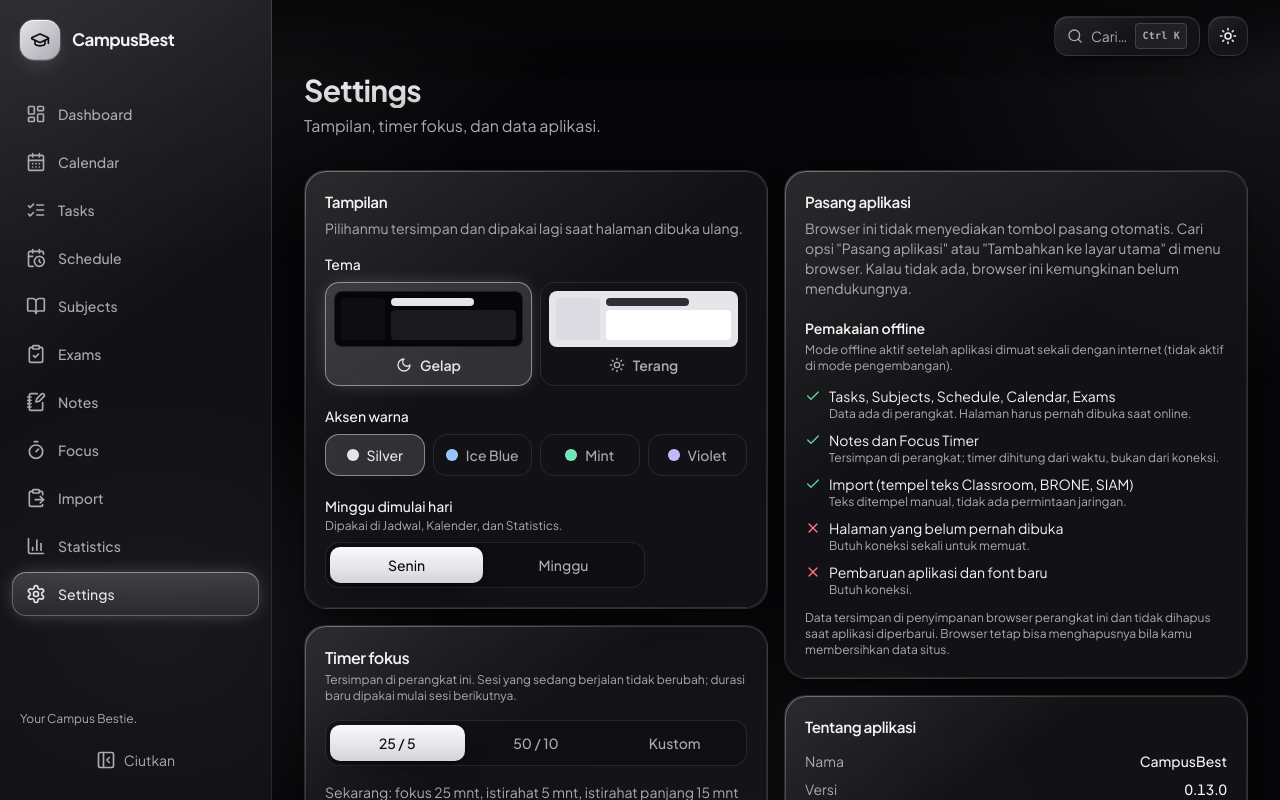
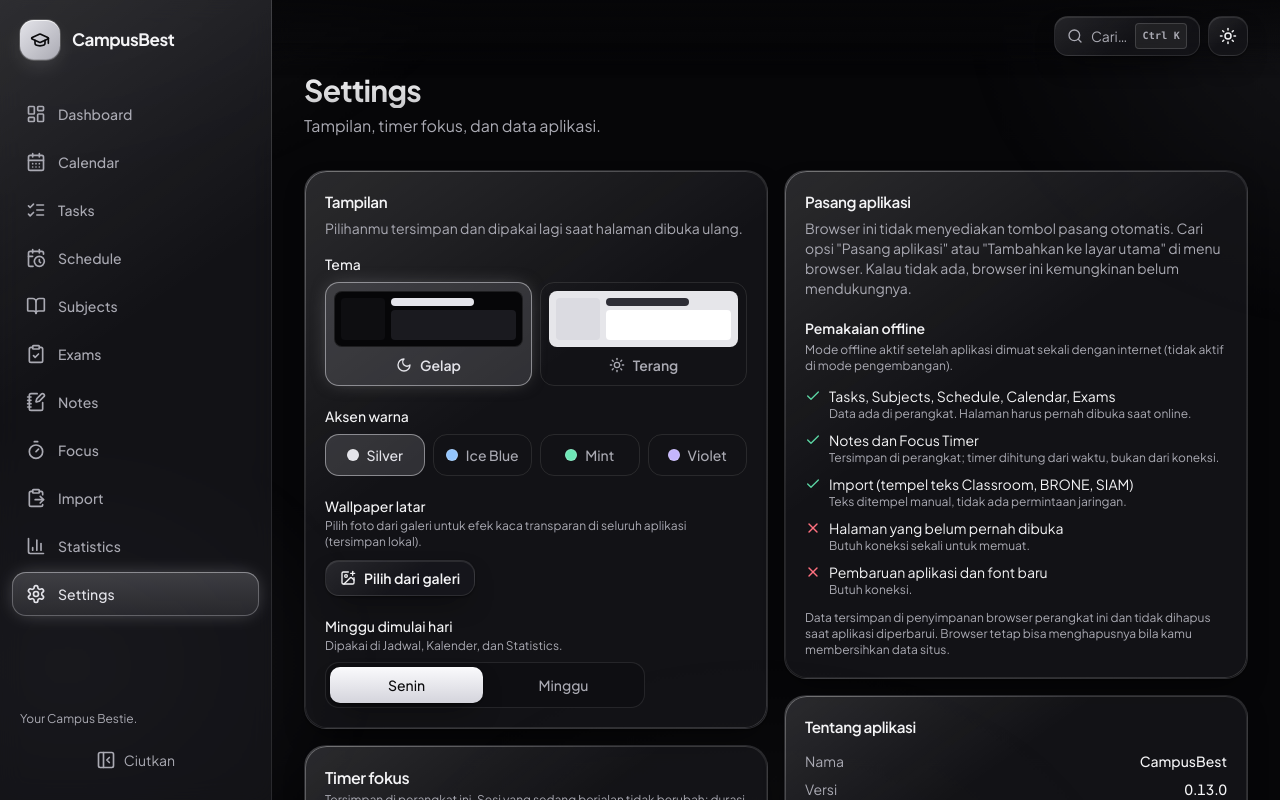
Before and after one commit to agawstr/CampusBest, a Next.js app: page /settings in a window 1280 px wide. Shown: the top 800 px of the page. Built offline with nearby package versions, Linux system fonts and the light colour scheme.

Commit message:
feat: add custom gallery wallpaper, breathing accent glow, and micro-animations

```diff
--- a/src/app/globals.css
+++ b/src/app/globals.css
@@ -115,31 +115,40 @@
   --accent: 147 197 253;
   --metal-top: 191 219 254;
   --metal-bottom: 125 180 248;
+  --bg-glow-a: rgb(147 197 253 / 0.11);
+  --bg-glow-b: rgb(96 165 250 / 0.08);
 }
 [data-theme="light"][data-accent="ice"] {
   --accent: 37 99 235;
   --metal-top: 59 130 246;
   --metal-bottom: 29 78 216;
+  --bg-glow-b: rgb(59 130 246 / 0.14);
 }
 [data-theme="dark"][data-accent="mint"] {
   --accent: 110 231 183;
   --metal-top: 167 243 208;
   --metal-bottom: 74 214 158;
+  --bg-glow-a: rgb(110 231 183 / 0.1);
+  --bg-glow-b: rgb(52 211 153 / 0.075);
 }
 [data-theme="light"][data-accent="mint"] {
   --accent: 5 150 105;
   --metal-top: 16 185 129;
   --metal-bottom: 4 120 87;
+  --bg-glow-b: rgb(16 185 129 / 0.14);
 }
 [data-theme="dark"][data-accent="violet"] {
   --accent: 196 181 253;
   --metal-top: 221 214 254;
   --metal-bottom: 167 139 250;
+  --bg-glow-a: rgb(196 181 253 / 0.11);
+  --bg-glow-b: rgb(139 92 246 / 0.09);
 }
 [data-theme="light"][data-accent="violet"] {
   --accent: 109 40 217;
   --metal-top: 139 92 246;
   --metal-bottom: 91 33 182;
+  --bg-glow-b: rgb(139 92 246 / 0.14);
 }
 
 @layer base {
@@ -305,6 +314,35 @@
     -webkit-text-fill-color: transparent;
     color: transparent;
   }
+
+  /* Pure GPU-composited micro-animations (transform + opacity only). */
+  .ambient-breathe {
+    animation: ambient-drift 22s ease-in-out infinite alternate;
+    will-change: transform;
+  }
+  .animate-check-pop {
+    animation: check-pop 280ms cubic-bezier(0.22, 1, 0.36, 1);
+  }
+  .animate-bar-grow {
+    transform-origin: bottom;
+    animation: bar-grow 420ms cubic-bezier(0.22, 1, 0.36, 1) both;
+  }
+}
+
+@keyframes ambient-drift {
+  0% { transform: translate3d(0, 0, 0) scale(1); }
+  100% { transform: translate3d(-2%, 2.5%, 0) scale(1.06); }
+}
+
+@keyframes check-pop {
+  0% { transform: scale(0.82); }
+  55% { transform: scale(1.14); }
+  100% { transform: scale(1); }
+}
+
+@keyframes bar-grow {
+  from { transform: scaleY(0); opacity: 0.4; }
+  to { transform: scaleY(1); opacity: 1; }
 }
 
 /* No backdrop-filter, or the user asked for less transparency: fall back to near-solid panels. */
--- /dev/null
+++ b/src/components/layout/app-backdrop.tsx
@@ -0,0 +1,34 @@
+"use client";
+
+import { useStorage } from "@/hooks/use-storage";
+
+/**
+ * Renders either the breathing Liquid Glass ambient glow (default) or the user's
+ * custom gallery wallpaper with an adjustable readability dim scrim.
+ */
+export function AppBackdrop() {
+  const { data: settings } = useStorage("settings");
+  const wallpaper = settings.wallpaper;
+  const dim = settings.wallpaperDim ?? 0.52;
+
+  if (wallpaper) {
+    return (
+      <div className="pointer-events-none fixed inset-0 -z-10 overflow-hidden" aria-hidden>
+        <div
+          className="absolute inset-0 bg-cover bg-center transition-opacity duration-slow ease-smooth"
+          style={{ backgroundImage: `url(${wallpaper})` }}
+        />
+        <div
+          className="absolute inset-0 bg-bg transition-opacity duration-base"
+          style={{ opacity: Math.min(0.85, Math.max(0.2, dim)) }}
+        />
+      </div>
+    );
+  }
+
+  return (
+    <div className="pointer-events-none fixed inset-0 -z-10 overflow-hidden" aria-hidden>
+      <div className="app-backdrop ambient-breathe absolute -inset-[8%]" />
+    </div>
+  );
+}
--- a/src/components/layout/app-shell.tsx
+++ b/src/components/layout/app-shell.tsx
@@ -1,4 +1,5 @@
 import type { ReactNode } from "react";
+import { AppBackdrop } from "./app-backdrop";
 import { Header } from "./header";
 import { MobileBottomNavigation } from "./mobile-bottom-navigation";
 import { Sidebar } from "./sidebar";
@@ -6,7 +7,7 @@ import { Sidebar } from "./sidebar";
 export function AppShell({ children }: { children: ReactNode }) {
   return (
     <div className="relative flex min-h-dvh overflow-x-clip">
-      <div className="app-backdrop pointer-events-none fixed inset-0 -z-10" aria-hidden />
+      <AppBackdrop />
       <Sidebar />
       <div className="flex min-w-0 flex-1 flex-col">
         <Header />
--- a/src/components/settings/appearance-card.tsx
+++ b/src/components/settings/appearance-card.tsx
@@ -1,11 +1,14 @@
 "use client";
 
-import { Moon, Sun } from "lucide-react";
+import { useRef, useState, type ChangeEvent } from "react";
+import { ImagePlus, Moon, Sun, Trash2 } from "lucide-react";
+import { Button } from "@/components/ui/button";
 import { Card } from "@/components/ui/card";
 import { SegmentedControl } from "@/components/ui/field";
 import { useStorage } from "@/hooks/use-storage";
 import { colors } from "@/lib/tokens";
 import { saveWeekStartsOn, weekStartFromValue, weekStartToValue, WEEK_START_OPTIONS } from "@/lib/settings";
+import { compressWallpaperFile } from "@/lib/wallpaper";
 import { cn } from "@/lib/utils";
 import { useTheme } from "@/providers/theme-provider";
 import { useToast } from "@/providers/toast-provider";
@@ -27,6 +30,40 @@ export function AppearanceCard() {
   const { theme, setTheme, accent, setAccent } = useTheme();
   const { toast } = useToast();
   const settings = useStorage("settings");
+  const fileRef = useRef<HTMLInputElement>(null);
+  const [uploading, setUploading] = useState(false);
+
+  const wallpaper = settings.data.wallpaper;
+  const wallpaperDim = settings.data.wallpaperDim ?? 0.52;
+
+  async function handlePickWallpaper(e: ChangeEvent<HTMLInputElement>) {
+    const file = e.target.files?.[0];
+    e.target.value = "";
+    if (!file) return;
+    setUploading(true);
+    try {
+      const dataUrl = await compressWallpaperFile(file);
+      await settings.update((s) => ({ ...s, wallpaper: dataUrl }));
+      toast({ title: "Wallpaper dipasang", variant: "success" });
+    } catch {
+      toast({ title: "Gagal memasang wallpaper", description: "Pastikan file berupa gambar dan penyimpanan browser cukup.", variant: "error" });
+    } finally {
+      setUploading(false);
+    }
+  }
+
+  async function handleRemoveWallpaper() {
+    try {
+      await settings.update((s) => {
+        const { wallpaper: _drop, ...rest } = s;
+        void _drop;
+        return rest;
+      });
+      toast({ title: "Wallpaper dihapus" });
+    } catch {
+      toast({ title: "Gagal menghapus wallpaper", variant: "error" });
+    }
+  }
 
   return (
     <Card>
@@ -87,6 +124,54 @@ export function AppearanceCard() {
         })}
       </div>
 
+      <h3 className="mt-5 text-sm font-medium">Wallpaper latar</h3>
+      <p className="mt-0.5 text-xs text-muted">Pilih foto dari galeri untuk efek kaca transparan di seluruh aplikasi (tersimpan lokal).</p>
+      <input
+        ref={fileRef}
+        type="file"
+        accept="image/*"
+        className="hidden"
+        onChange={(e) => void handlePickWallpaper(e)}
+      />
+      <div className="mt-2.5 flex flex-wrap items-center gap-2.5">
+        <Button variant="secondary" size="sm" disabled={uploading} onClick={() => fileRef.current?.click()}>
+          <ImagePlus className="h-4 w-4" aria-hidden />
+          {uploading ? "Memproses…" : wallpaper ? "Ganti wallpaper" : "Pilih dari galeri"}
+        </Button>
+        {wallpaper && (
+          <Button variant="ghost" size="sm" className="hover:text-danger" onClick={() => void handleRemoveWallpaper()}>
+            <Trash2 className="h-4 w-4" aria-hidden />
+            Hapus
+          </Button>
+        )}
+      </div>
+      {wallpaper && (
+        <div className="mt-3 space-y-2.5">
+          <div className="relative h-24 w-full max-w-xs overflow-hidden rounded-control border border-fg/15">
+            <div className="absolute inset-0 bg-cover bg-center" style={{ backgroundImage: `url(${wallpaper})` }} />
+            <div className="absolute inset-0 bg-bg" style={{ opacity: wallpaperDim }} />
+            <div className="relative flex h-full items-end p-2.5">
+              <span className="glass rounded-lg px-2.5 py-1 text-xs font-medium">Pratinjau kaca</span>
+            </div>
+          </div>
+          <label className="block max-w-xs">
+            <span className="flex justify-between text-xs text-muted">
+              <span>Kegelapan lapisan latar</span>
+              <span className="tabular-nums">{Math.round(wallpaperDim * 100)}%</span>
+            </span>
+            <input
+              type="range"
+              min={25}
+              max={85}
+              step={5}
+              value={Math.round(wallpaperDim * 100)}
+              onChange={(e) => void settings.update((s) => ({ ...s, wallpaperDim: Number(e.target.value) / 100 }))}
+              className="mt-1 w-full accent-[rgb(var(--accent))]"
+            />
+          </label>
+        </div>
+      )}
+
       <h3 className="mt-5 text-sm font-medium">Minggu dimulai hari</h3>
       <p className="mt-0.5 text-xs text-muted">Dipakai di Jadwal, Kalender, dan Statistics.</p>
       <div className="mt-2 max-w-xs">
--- a/src/components/statistics/statistics-view.tsx
+++ b/src/components/statistics/statistics-view.tsx
@@ -77,7 +77,7 @@ function FocusChart({ focus }: { focus: FocusStats }) {
             {focus.series.map((b, i) => (
               <li key={b.key} className="flex h-full min-w-0 flex-1 flex-col items-center justify-end gap-1" title={`${b.label}: ${formatMinutes(b.minutes)}, ${b.sessions} sesi`}>
                 <div
-                  className={b.minutes > 0 ? "w-full rounded-t-md bg-gradient-to-t from-accent/35 to-accent" : "w-full rounded-t-md bg-fg/10"}
+                  className={b.minutes > 0 ? "animate-bar-grow w-full rounded-t-md bg-gradient-to-t from-accent/35 to-accent" : "w-full rounded-t-md bg-fg/10"}
                   style={{ height: b.minutes > 0 && max > 0 ? `${Math.max(4, (b.minutes / max) * 100)}%` : "2px" }}
                 />
                 <span className={`h-4 w-full truncate text-center text-[10px] text-muted ${dense && i % 5 !== 0 ? "invisible" : ""}`}>{b.label}</span>
--- a/src/components/tasks/task-item.tsx
+++ b/src/components/tasks/task-item.tsx
@@ -50,7 +50,7 @@ export function TaskItem({ task, subject, now, onToggle, onCycleStatus, onToggle
           <span
             className={cn(
               "grid h-6 w-6 place-items-center rounded-full border-2 transition-colors duration-fast",
-              done ? "border-success bg-success text-accent-fg" : "border-fg/30 hover:border-accent",
+              done ? "animate-check-pop border-success bg-success text-accent-fg shadow-[0_0_14px_-2px_rgb(var(--success)/0.6)]" : "border-fg/30 hover:border-accent",
             )}
           >
             {done && <Check className="h-3.5 w-3.5" strokeWidth={3} aria-hidden />}
--- a/src/components/ui/stat-card.tsx
+++ b/src/components/ui/stat-card.tsx
@@ -25,7 +25,7 @@ export function StatCard({ label, value, hint, icon: Icon, delay, tone = "defaul
       className={cn(
         "flex h-full flex-col justify-between gap-3",
         dense ? "p-3.5 sm:p-5" : "p-5",
-        onClick && "transition-[border-color,transform] duration-fast ease-smooth group-hover:border-accent/40 group-active:scale-[0.985]",
+        onClick && "transition-[border-color,transform] duration-fast ease-smooth group-hover:-translate-y-0.5 group-hover:border-accent/40 group-active:scale-[0.985]",
       )}
     >
       <div className="flex items-start justify-between gap-2">
--- /dev/null
+++ b/src/lib/wallpaper.ts
@@ -0,0 +1,38 @@
+/**
+ * Compresses a user-selected gallery image into a lightweight JPEG data URL
+ * (max 1440px longest side) so it fits comfortably inside localStorage.
+ */
+export function compressWallpaperFile(file: File, maxDimension = 1440, quality = 0.78): Promise<string> {
+  return new Promise((resolve, reject) => {
+    if (!file.type.startsWith("image/")) {
+      reject(new Error("File bukan gambar."));
+      return;
+    }
+    const url = URL.createObjectURL(file);
+    const img = new Image();
+    img.onload = () => {
+      try {
+        const scale = Math.min(1, maxDimension / Math.max(img.width, img.height));
+        const width = Math.max(1, Math.round(img.width * scale));
+        const height = Math.max(1, Math.round(img.height * scale));
+        const canvas = document.createElement("canvas");
+        canvas.width = width;
+        canvas.height = height;
+        const ctx = canvas.getContext("2d");
+        if (!ctx) throw new Error("Canvas tidak tersedia.");
+        ctx.drawImage(img, 0, 0, width, height);
+        const dataUrl = canvas.toDataURL("image/jpeg", quality);
+        resolve(dataUrl);
+      } catch (err) {
+        reject(err);
+      } finally {
+        URL.revokeObjectURL(url);
+      }
+    };
+    img.onerror = () => {
+      URL.revokeObjectURL(url);
+      reject(new Error("Gagal membaca gambar."));
+    };
+    img.src = url;
+  });
+}
--- a/src/types/models.ts
+++ b/src/types/models.ts
@@ -197,6 +197,10 @@ export interface AppSettings {
   theme: ThemeMode;
   /** Optional accent preset. Absent means "silver" (default monochrome). */
   accent?: AccentPreset;
+  /** Optional custom wallpaper data URL (compressed client-side). */
+  wallpaper?: string;
+  /** Optional dim overlay strength for custom wallpaper (0.25–0.85, default 0.52). */
+  wallpaperDim?: number;
   /** Optional chime sound when a Focus/Break phase finishes. Absent means true. */
   focusSound?: boolean;
   /** Optional weekly focus target in minutes. Absent means 300 (5 hours). */
```
